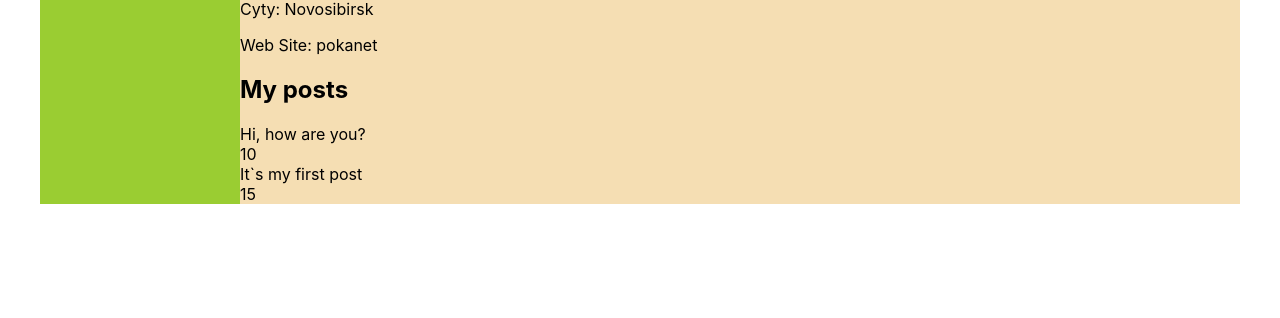
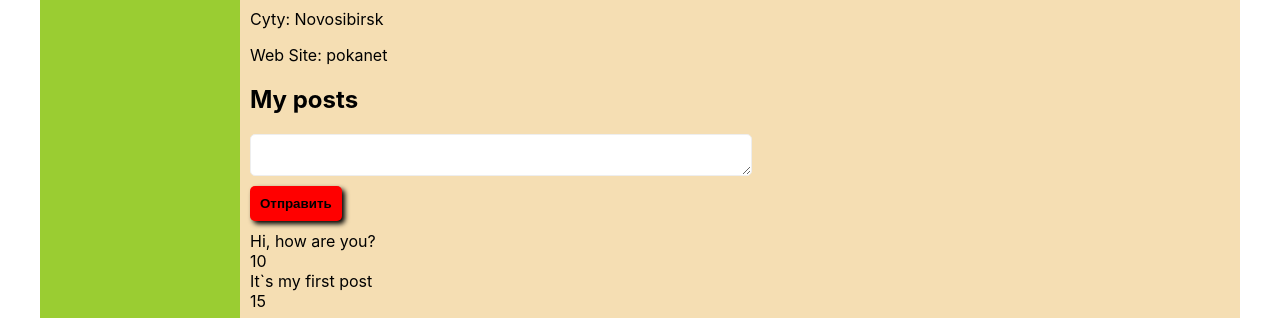
Before and after one commit to Svift87/React-training, a React (Create React App) app in the folder react-prosto/: page /profile in a window 1280 px wide. Shown: the part 774-1092 px from the top of the page. Before the commit the page ends 978 px from the top, so only its background shows below. Built offline with nearby package versions, Linux system fonts and the light colour scheme.

Commit message:
added render

```diff
--- a/react-prosto/src/App.js
+++ b/react-prosto/src/App.js
@@ -15,7 +15,7 @@ const App = (props) => {
 			<div className="container">
 				<Header/>
 				<Navbar />
-				<Route path='/profile' render={ () => <Profile data={props.state.profilePage}/>} />
+				<Route path='/profile' render={ () => <Profile data={props.state.profilePage} addPost={props.addPost} addText={props.addText} />} />
 				<Route path='/dialogs' render={ () => <Dialogs data={props.state.messagesPage} />} />
 				<Route path='/music' render={ () => <Music />} />
 				<Route path='/news' render={ () => <News />} />
--- a/react-prosto/src/Redux/State.js
+++ b/react-prosto/src/Redux/State.js
@@ -1,3 +1,5 @@
+import {rerenderEntireTree} from '../render'
+
 let state = {
     profilePage: {
         postData: [
@@ -12,7 +14,8 @@ let state = {
             birthday: '22 juanvar',
             city: 'Novosibirsk',
             webSite: 'pokanet'
-        }
+        },
+        textInTexteria: ''
     },
     messagesPage: {
         dialogsData: [
@@ -32,4 +35,22 @@ let state = {
 
 }
 
+export let addPost = (newPost) => {
+    let post = {
+        id: 3,
+        message: newPost,
+        like: 0
+    }
+
+    state.profilePage.postData.push(post)
+
+    rerenderEntireTree(state)
+}
+
+export let addText = (text) => {
+    state.profilePage.textInTexteria = state.profilePage.textInTexteria + text
+
+    rerenderEntireTree(state)
+}
+
 export default state
--- a/react-prosto/src/components/Dialogs/Dialogs.jsx
+++ b/react-prosto/src/components/Dialogs/Dialogs.jsx
@@ -1,27 +1,41 @@
-import React from 'react';
-import s from './Dialogs.module.css'
-import Dialog from './Dialog/Dialog'
-import Messages from './Messages/Messages'
+import React from "react";
+import s from "./Dialogs.module.css";
+import Dialog from "./Dialog/Dialog";
+import Messages from "./Messages/Messages";
 
 const Dialogs = (props) => {
+    let dialog = props.data.dialogsData.map((el) => (
+        <Dialog name={el.name} id={el.id} />
+    ));
 
-    let dialog = props.data.dialogsData.map( el => <Dialog name={el.name} id={el.id} /> )
+    let messages = props.data.messagesData.map((el) => (
+        <Messages message={el.message} />
+    ));
 
-    let messages = props.data.messagesData.map( el => <Messages message={el.message} /> )
+    let message = React.createRef()
+
+    let addMessage = () => {
+        let addMessageText = message.current.value
+
+        alert(addMessageText)
+    };
 
     return (
         <div className={s.content}>
             <div className={s.dialogs__container}>
-                <div className={s.dialogs}>
-                    { dialog }
-                </div>
+                <div className={s.dialogs}>{dialog}</div>
                 <div className={s.messages}>
-
-                    { messages }
+                    {messages}
+                    <div className={s.message__textContainer}>
+                        <textarea ref={message} className={s.message__textTexteria}></textarea>
+                        <button onClick={addMessage} className={s.message__textButton}>
+                            Отправить
+                        </button>
+                    </div>
                 </div>
             </div>
         </div>
-    )
-}
+    );
+};
 
-export default Dialogs
+export default Dialogs;
--- a/react-prosto/src/components/Dialogs/Dialogs.module.css
+++ b/react-prosto/src/components/Dialogs/Dialogs.module.css
@@ -18,3 +18,32 @@
     display: flex;
     flex-direction: column;
 }
+.message__textContainer {
+    display: flex;
+    align-items: center;
+    justify-content: space-between;
+    margin-top: 10px;
+    border-top: 1px solid #000000;
+    padding: 10px;
+}
+.message__textTexteria {
+    border: 1px solid #eeeeee;
+    border-radius: 5px;
+    width: 70%;
+}
+.message__textButton {
+    background-color: red;
+    border: none;
+    color: #000000;
+    font-weight: bold;
+    padding: 10px;
+    border-radius: 5px;
+    outline: none;
+    box-shadow: 3px 3px 5px #000000;
+    transition: .1s;
+    cursor: pointer;
+    width: 20%;
+}
+.message__textButton:hover {
+    box-shadow: 1px 1px 0px #000000;
+}
--- a/react-prosto/src/components/Profile/MyPosts/MyPosts.jsx
+++ b/react-prosto/src/components/Profile/MyPosts/MyPosts.jsx
@@ -4,13 +4,38 @@ import Post from './Post/Post'
 
 const MyPosts = (props) => {
 
-    let post = props.postData.map( el => <Post message={el.message} like={el.like}/> )
+    let post = props.postData.map(el => <Post message={el.message} like={el.like} />);
+
+    let textAdd = React.createRef();
+
+    let addNewPost = () => {
+        let text = textAdd.current.value;
+
+        props.addPost(text)
+    }
+
+    let addTextInTexteria = () => {
+        let text = textAdd.current.value;
+
+        textAdd.current.value = ''
+
+        props.addText(text)
+    }
 
     return (
-        <div className="content__posts">
-            <h2 className="content__posts--name">
+        <div className={s.content__posts}>
+            <h2 className={s.content__postsName}>
                 My posts
             </h2>
+            <div className={s.content__posts__added}>
+                <textarea className={s.content__posts__addedTexteria} ref={textAdd} onInput={addTextInTexteria} value={props.textInTexteria}> </textarea>
+                <button
+                    onInput={addNewPost}
+                    className={s.content__posts__addedButton}
+                >
+                    Отправить
+                </button>
+            </div>
             { post }
         </div>
     )
--- a/react-prosto/src/components/Profile/MyPosts/MyPosts.module.css
+++ b/react-prosto/src/components/Profile/MyPosts/MyPosts.module.css
@@ -1,9 +1,34 @@
+.content__posts {
 
-.content {
-    grid-area: content;
-    background-color: wheat;
 }
-.content img {
-    grid-area: content;
-    background-color: wheat;
+.content__postsName {
+
 }
+.content__posts__added {
+    display: flex;
+    flex-direction: column;
+    align-items: flex-start;
+    margin-bottom: 10px;
+}
+.content__posts__addedTexteria {
+    border-radius: 5px;
+    border: 1px solid #eeeeee;
+    width: 50%;
+    padding: 5px;
+    margin-bottom: 10px;
+}
+.content__posts__addedButton {
+    background-color: red;
+    border: none;
+    color: #000000;
+    font-weight: bold;
+    padding: 10px;
+    border-radius: 5px;
+    outline: none;
+    box-shadow: 3px 3px 5px #000000;
+    transition: .1s;
+    cursor: pointer;
+}
+.content__posts__addedButton:hover {
+    box-shadow: 1px 1px 0px #000000;
+}
--- a/react-prosto/src/components/Profile/Profile.jsx
+++ b/react-prosto/src/components/Profile/Profile.jsx
@@ -4,11 +4,10 @@ import MyPosts from './MyPosts/MyPosts';
 import ProfileInfo from './ProfileInfo/ProfileInfo';
 
 const Profile = (props) => {
-console.log(props)
     return (
         <div className={s.content}>
             <ProfileInfo profileInfoData={props.data.profileInfoData}/>
-            <MyPosts postData={props.data.postData} />
+            <MyPosts postData={props.data.postData} textInTexteria={props.data.textInTexteria} addPost={props.addPost} addText={props.addText} />
         </div>
     )
 }
--- a/react-prosto/src/components/Profile/Profile.module.css
+++ b/react-prosto/src/components/Profile/Profile.module.css
@@ -2,6 +2,7 @@
 .content {
     grid-area: content;
     background-color: wheat;
+    padding: 10px;
 }
 .content img {
     grid-area: content;
--- a/react-prosto/src/index.js
+++ b/react-prosto/src/index.js
@@ -1,14 +1,8 @@
-import React from 'react';
-import ReactDOM from 'react-dom';
-import './index.css';
-import App from './App';
 import * as serviceWorker from './serviceWorker';
+import {rerenderEntireTree} from './render'
 import state from './Redux/State'
 
-ReactDOM.render(
-  <App state={state}  />,
-  document.getElementById('root')
-);
+rerenderEntireTree(state)
 
 // If you want your app to work offline and load faster, you can change
 // unregister() to register() below. Note this comes with some pitfalls.
--- /dev/null
+++ b/react-prosto/src/render.js
@@ -0,0 +1,12 @@
+import React from 'react';
+import ReactDOM from 'react-dom';
+import './index.css';
+import App from './App';
+import {addPost, addText} from './Redux/State'
+
+export let rerenderEntireTree = (state) => {
+  ReactDOM.render(
+    <App state={state} addPost={addPost} addText={addText} />,
+    document.getElementById('root')
+  );
+}
```
